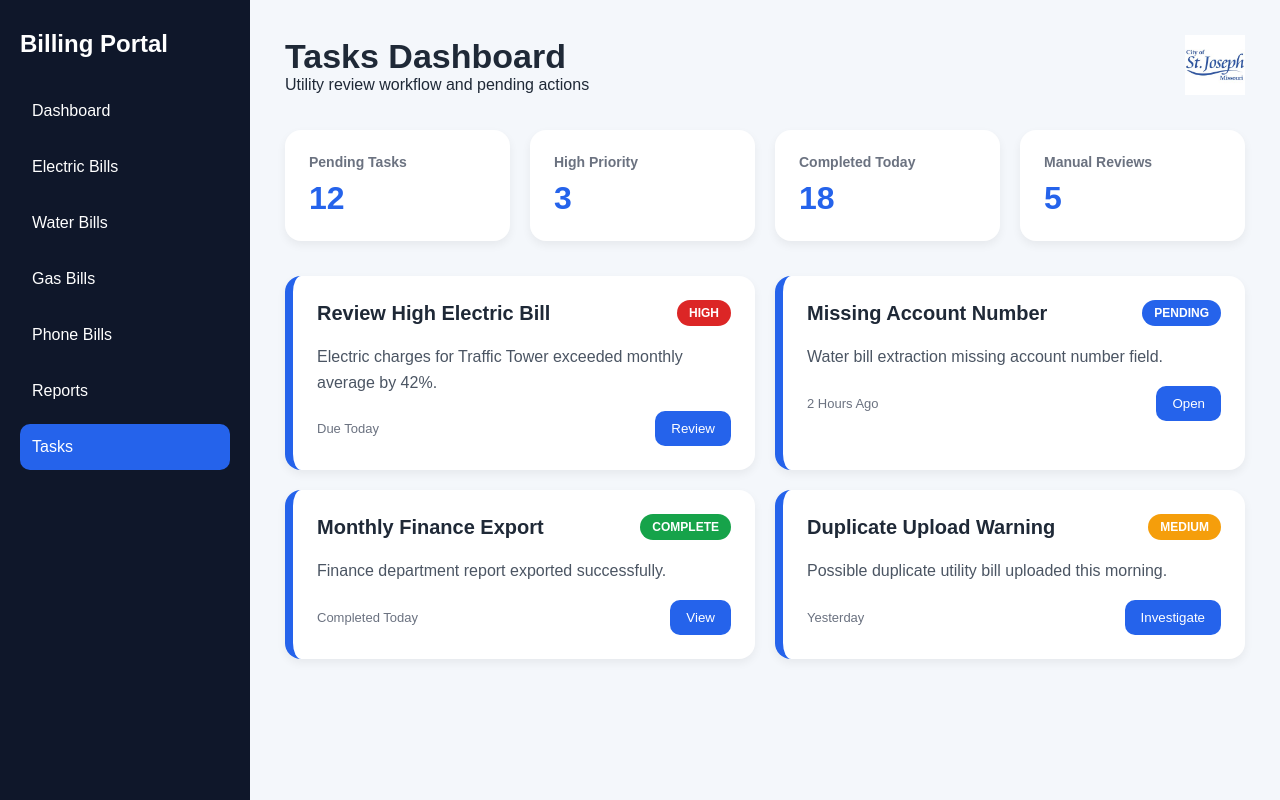
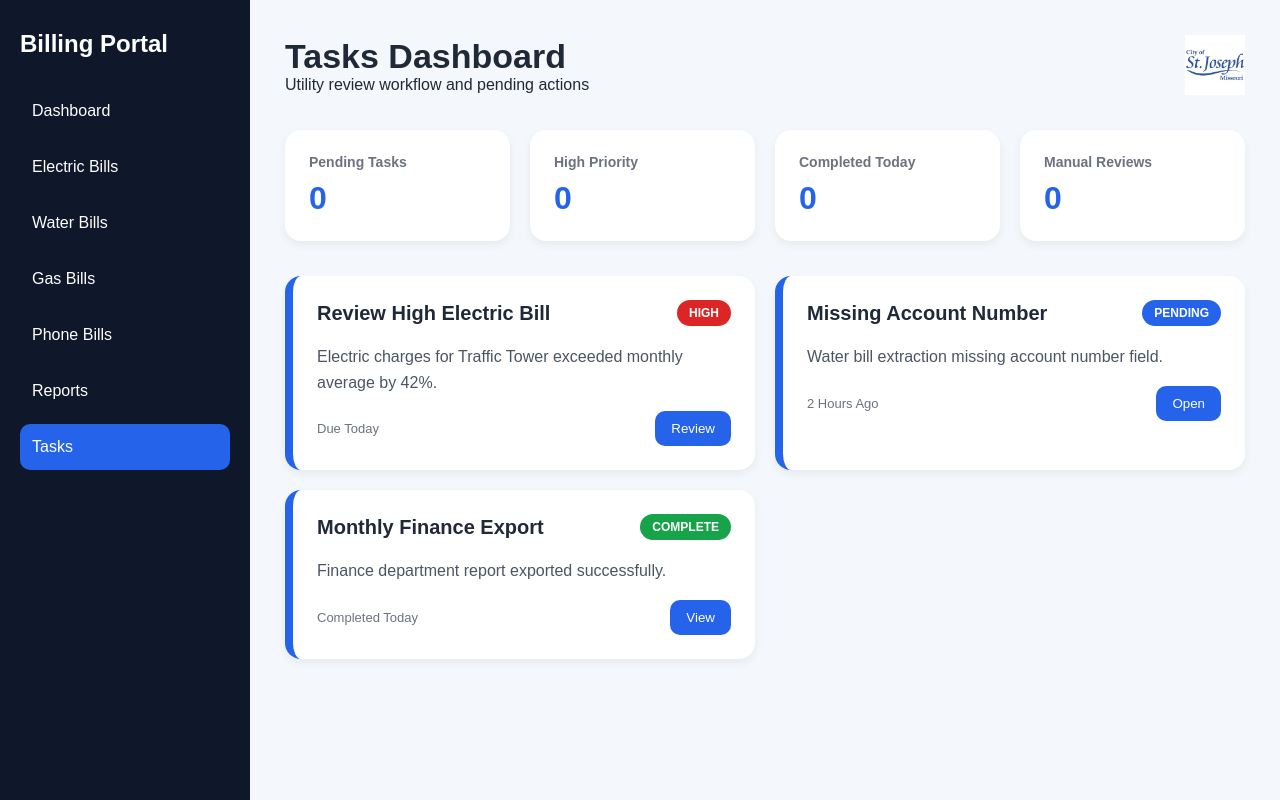
Before and after one commit to kalliehitz-code/billing-portal, a Flask app: page /tasks in a window 1280 px wide. Run offline with Flask 3, Linux system fonts and the light colour scheme.

Commit message:
Updated tasks page

```diff
--- a/templates/tasks.html
+++ b/templates/tasks.html
@@ -352,7 +337,7 @@
 
                 <h3>Pending Tasks</h3>
 
-                <p>12</p>
+                <p>0</p>
 
             </div>
 
@@ -360,7 +345,7 @@
 
                 <h3>High Priority</h3>
 
-                <p>3</p>
+                <p>0</p>
 
             </div>
 
@@ -368,7 +353,7 @@
 
                 <h3>Completed Today</h3>
 
-                <p>18</p>
+                <p>0</p>
 
             </div>
 
@@ -376,7 +361,7 @@
 
                 <h3>Manual Reviews</h3>
 
-                <p>5</p>
+                <p>0</p>
 
             </div>
 
@@ -421,7 +406,7 @@
 
                     </div>
 
-                    <button>
+                    <button onclick="alert('Task opened!')">
 
                         Review
 
@@ -466,7 +451,7 @@
 
                     </div>
 
-                    <button>
+                    <button onclick="alert('Task opened!')">
 
                         Open
 
@@ -511,54 +496,9 @@
 
                     </div>
 
-                    <button>
+                    <button onclick="alert('Task opened!')">
 
                         View
-
-                    </button>
-
-                </div>
-
-            </div>
-
-            <!-- TASK -->
-
-            <div class="task-card">
-
-                <div class="task-header">
-
-                    <div class="task-title">
-
-                        Duplicate Upload Warning
-
-                    </div>
-
-                    <div class="badge medium">
-
-                        MEDIUM
-
-                    </div>
-
-                </div>
-
-                <div class="task-details">
-
-                    Possible duplicate utility
-                    bill uploaded this morning.
-
-                </div>
-
-                <div class="task-footer">
-
-                    <div class="task-date">
-
-                        Yesterday
-
-                    </div>
-
-                    <button>
-
-                        Investigate
 
                     </button>
 
```
Also changed, not shown: other parts of templates/tasks.html (+25 -40 lines).
